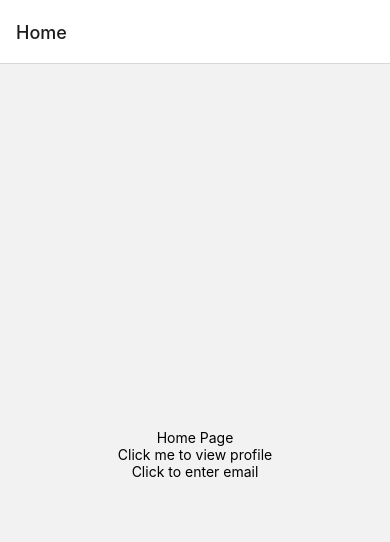
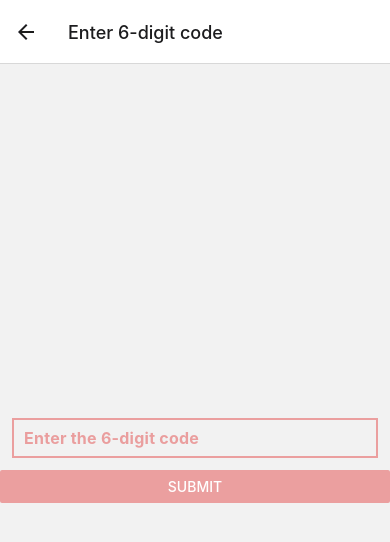
Before and after one commit to Craving-App/expo-mobile-mvp, a React Native app: screen /EnterEmailCode in a window 390 px wide. Shown: the top 542 px of the page. Built offline with nearby package versions, Linux system fonts and the light colour scheme.

Commit message:
Fixed the navigation issue. Added some styling to both screens. Needs refactoring to make reusable.

```diff
--- a/App.js
+++ b/App.js
@@ -23,10 +23,15 @@ function App() {
                     component={Profile}
                     options={{ title: "Profile" }}
                 />
-                <Stack.Screen name="Enter Email" component={EnterEmail} />
                 <Stack.Screen
-                    name="Enter Email Code"
+                    name="EnterEmail"
+                    component={EnterEmail}
+                    options={{ title: "Enter Email" }}
+                />
+                <Stack.Screen
+                    name="EnterEmailCode"
                     component={EnterEmailCode}
+                    options={{ title: "Enter 6-digit code" }}
                 />
             </Stack.Navigator>
         </NavigationContainer>
--- a/Screens/EnterEmail.js
+++ b/Screens/EnterEmail.js
@@ -1,20 +1,43 @@
 import React from "react";
-import { View, StyleSheet, TextInput } from "react-native";
+import { View, StyleSheet, TextInput, Button } from "react-native";
 
-export default function EnterEmail({ navigation }) {
+const EnterEmail = ({ navigation }) => {
+    const [text, onChangeText] = React.useState(null);
     return (
-        <View>
-            <TextInput />
+        <View style={styles.view}>
+            <TextInput
+                style={styles.input}
+                onChangeText={onChangeText}
+                value={text}
+                placeholder="Enter a valid email"
+                keyboardType="email-address"
+            />
+            <Button
+                color="rgba(222,33,33,0.4)"
+                title="Submit"
+                onPress={() => navigation.navigate("EnterEmailCode")}
+            />
         </View>
     );
-}
+};
 
 const styles = StyleSheet.create({
+    view: {
+        flex: 1,
+        justifyContent: "center",
+    },
     input: {
-        flex: 1,
-        alignItems: "center",
-        justifyContent: "center",
+        height: 40,
+        margin: 12,
+        borderColor: "rgba(222,33,33,0.4)",
+        borderWidth: 2,
+        padding: 10,
+        color: "rgba(222,33,33,0.4)",
+        fontSize: 16,
+        lineHeight: 21,
+        letterSpacing: 0.25,
+        fontWeight: "bold",
     },
 });
 
-// export default EnterEmail({ navigation});
+export default EnterEmail;
--- a/Screens/EnterEmailCode.js
+++ b/Screens/EnterEmailCode.js
@@ -1,14 +1,43 @@
 import React from "react";
-import { View, StyleSheet, TextInput } from "react-native";
+import { View, StyleSheet, TextInput, Alert, Button } from "react-native";
 
-const EnterEmailCode = () => {
+const EnterEmailCode = ({ navigation }) => {
+    const [text, onChangeText] = React.useState(null);
     return (
-        <View>
-            <TextInput />
+        <View style={styles.view}>
+            <TextInput
+                style={styles.input}
+                onChangeText={onChangeText}
+                value={text}
+                placeholder="Enter the 6-digit code"
+                keyboardType="numeric"
+            />
+            <Button
+                color="rgba(222,33,33,0.4)"
+                title="Submit"
+                onPress={() => Alert.alert("Button pressed")}
+            />
         </View>
     );
 };
 
-const styles = StyleSheet.create({});
+const styles = StyleSheet.create({
+    view: {
+        flex: 1,
+        justifyContent: "center",
+    },
+    input: {
+        height: 40,
+        margin: 12,
+        borderColor: "rgba(222,33,33,0.4)",
+        borderWidth: 2,
+        padding: 10,
+        color: "rgba(222,33,33,0.4)",
+        fontSize: 16,
+        lineHeight: 21,
+        letterSpacing: 0.25,
+        fontWeight: "bold",
+    },
+});
 
 export default EnterEmailCode;
--- a/Screens/Home.js
+++ b/Screens/Home.js
@@ -1,5 +1,5 @@
 import React from "react";
-import { View, Text, Button } from "react-native";
+import { View, Text } from "react-native";
 
 export default function Home({ navigation }) {
     return (
@@ -10,6 +10,7 @@ export default function Home({ navigation }) {
             <Text onPress={() => navigation.navigate("Profile")}>
                 Click me to view profile
             </Text>
+
             <Text onPress={() => navigation.navigate("EnterEmail")}>
                 Click to enter email
             </Text>
```
